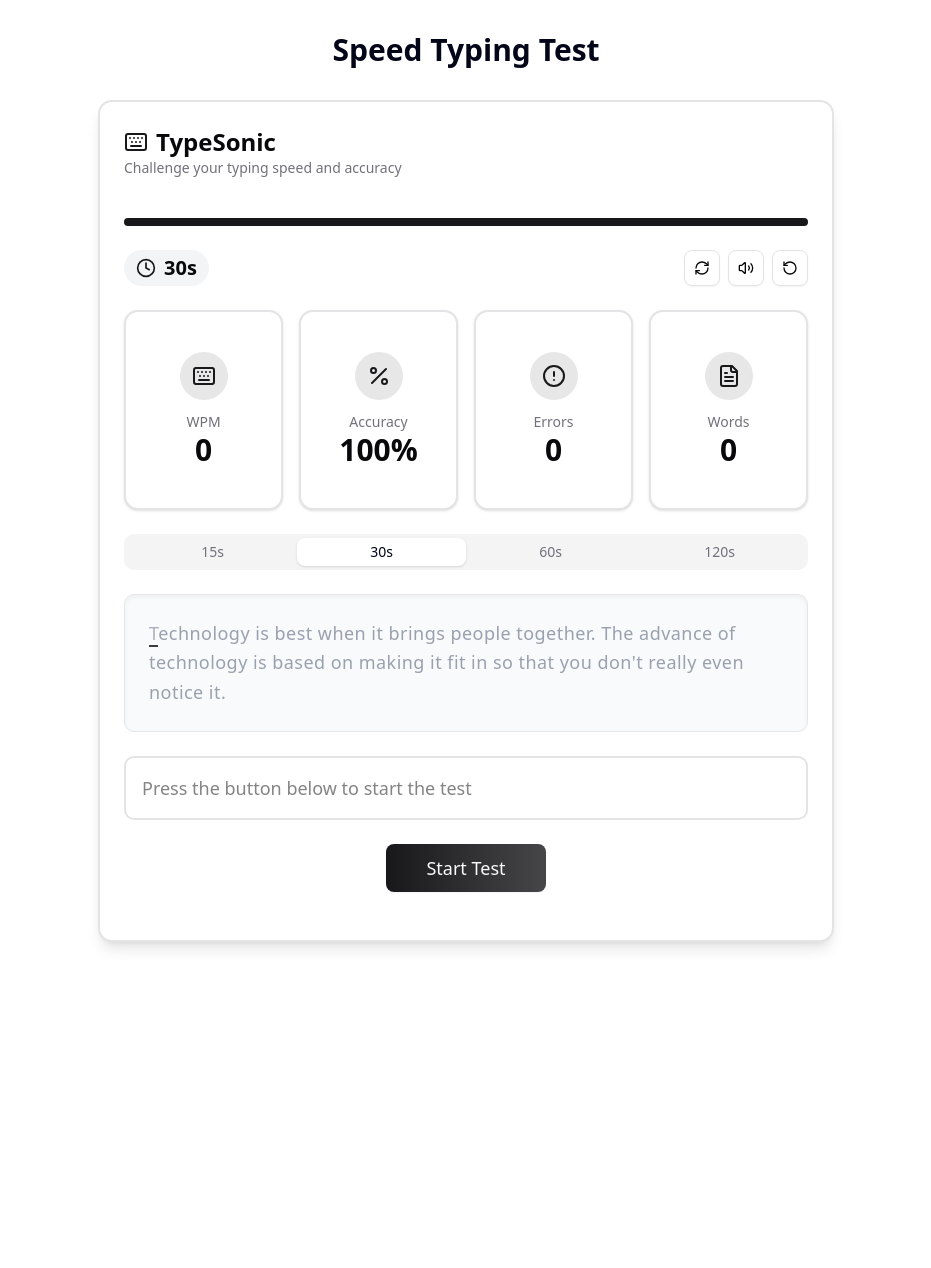
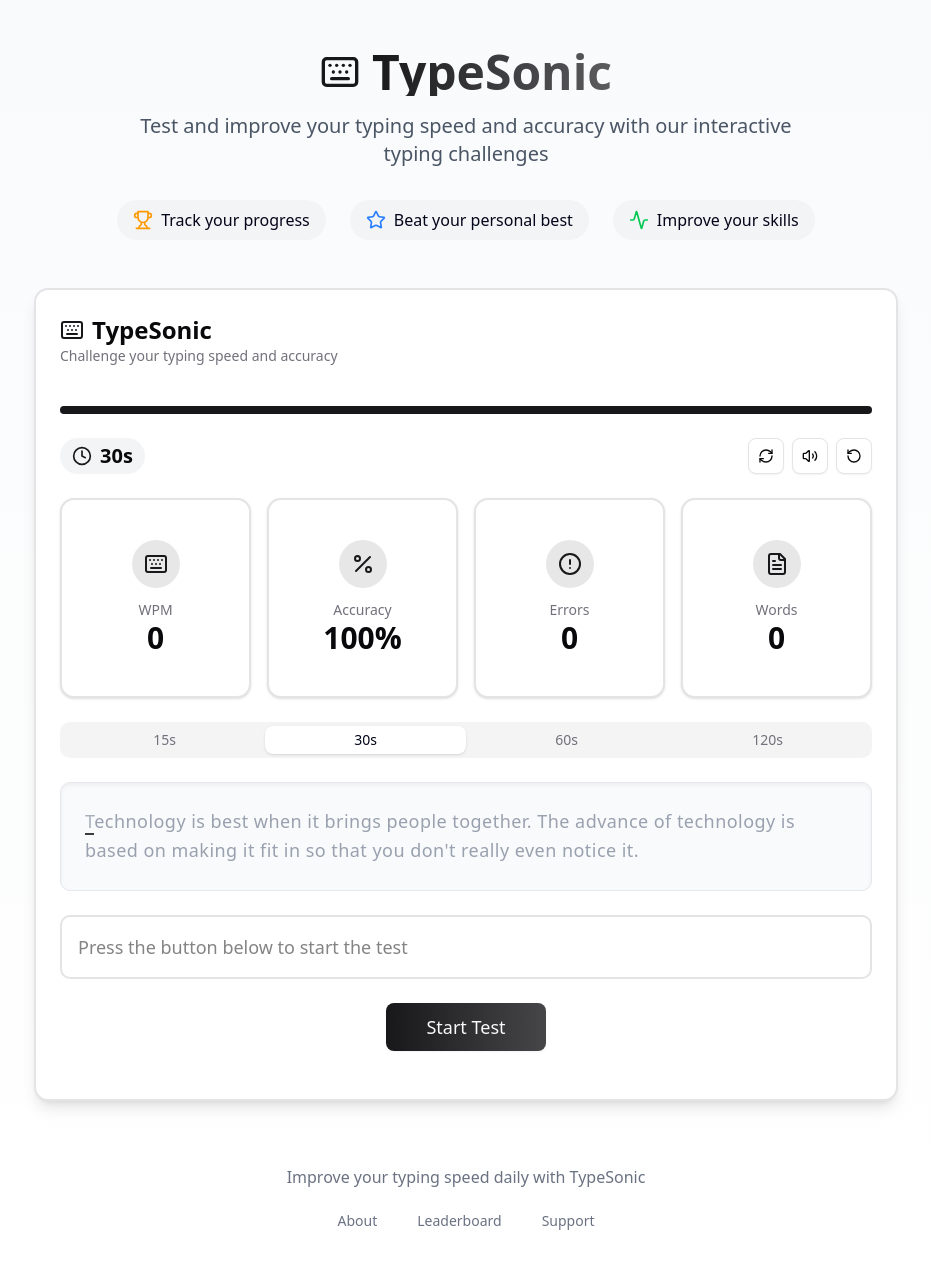
Before and after one commit to KennyMwendwaX/type-sonic, a Next.js app: page / in a window 1280 px wide. Shown: the top 1268 px of the page, without its empty margins (174-1105 px from the left). Before the commit the page ends 974 px from the top, so only its background shows below. Built offline with nearby package versions, Linux system fonts and the light colour scheme.

Commit message:
feat: redesign the home page

```diff
--- a/src/app/page.tsx
+++ b/src/app/page.tsx
@@ -1,10 +1,56 @@
 import TypingTest from "@/components/typing-test";
+import { Keyboard, Trophy, Star, Activity } from "lucide-react";
+import { Button } from "@/components/ui/button";
 
 export default function Home() {
   return (
-    <main className="container mx-auto px-4 py-8 max-w-3xl">
-      <h1 className="text-3xl font-bold text-center mb-8">Speed Typing Test</h1>
-      <TypingTest />
+    <main className="min-h-screen bg-gradient-to-b from-gray-50 to-white dark:from-gray-950 dark:to-gray-900">
+      <div className="container mx-auto px-4 py-12 max-w-4xl">
+        <header className="mb-12 text-center">
+          <div className="flex items-center justify-center gap-3 mb-4">
+            <Keyboard className="h-10 w-10 text-primary" />
+            <h1 className="text-5xl font-bold bg-clip-text text-transparent bg-gradient-to-r from-primary to-primary/70">
+              TypeSonic
+            </h1>
+          </div>
+          <p className="text-xl text-gray-600 dark:text-gray-400 max-w-2xl mx-auto">
+            Test and improve your typing speed and accuracy with our interactive
+            typing challenges
+          </p>
+
+          <div className="flex flex-wrap justify-center gap-6 mt-8">
+            <div className="flex items-center gap-2 bg-gray-100 dark:bg-gray-800 px-4 py-2 rounded-full">
+              <Trophy className="h-5 w-5 text-amber-500" />
+              <span>Track your progress</span>
+            </div>
+            <div className="flex items-center gap-2 bg-gray-100 dark:bg-gray-800 px-4 py-2 rounded-full">
+              <Star className="h-5 w-5 text-blue-500" />
+              <span>Beat your personal best</span>
+            </div>
+            <div className="flex items-center gap-2 bg-gray-100 dark:bg-gray-800 px-4 py-2 rounded-full">
+              <Activity className="h-5 w-5 text-green-500" />
+              <span>Improve your skills</span>
+            </div>
+          </div>
+        </header>
+
+        <TypingTest />
+
+        <footer className="mt-16 text-center text-gray-500 dark:text-gray-400">
+          <p className="mb-2">Improve your typing speed daily with TypeSonic</p>
+          <div className="flex justify-center gap-4 mt-4">
+            <Button variant="ghost" size="sm">
+              About
+            </Button>
+            <Button variant="ghost" size="sm">
+              Leaderboard
+            </Button>
+            <Button variant="ghost" size="sm">
+              Support
+            </Button>
+          </div>
+        </footer>
+      </div>
     </main>
   );
 }
```
